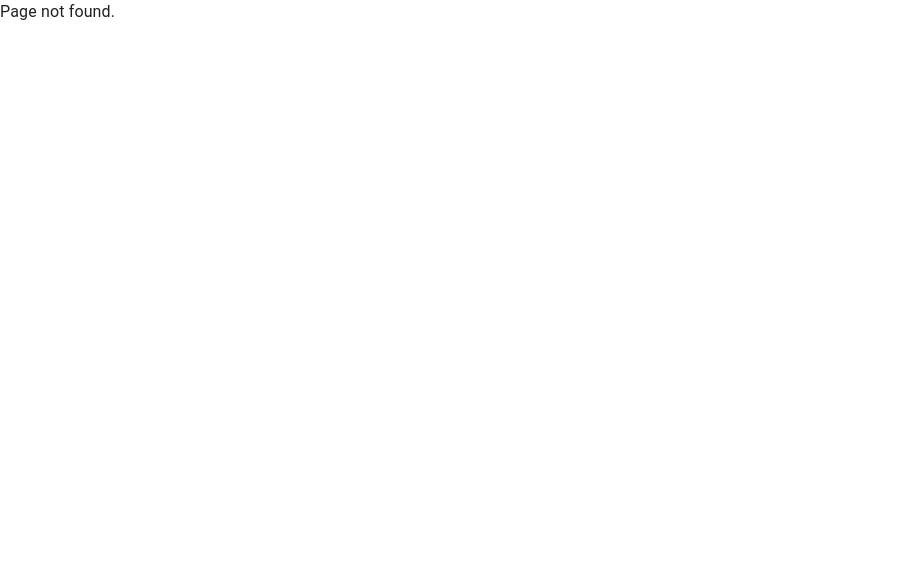
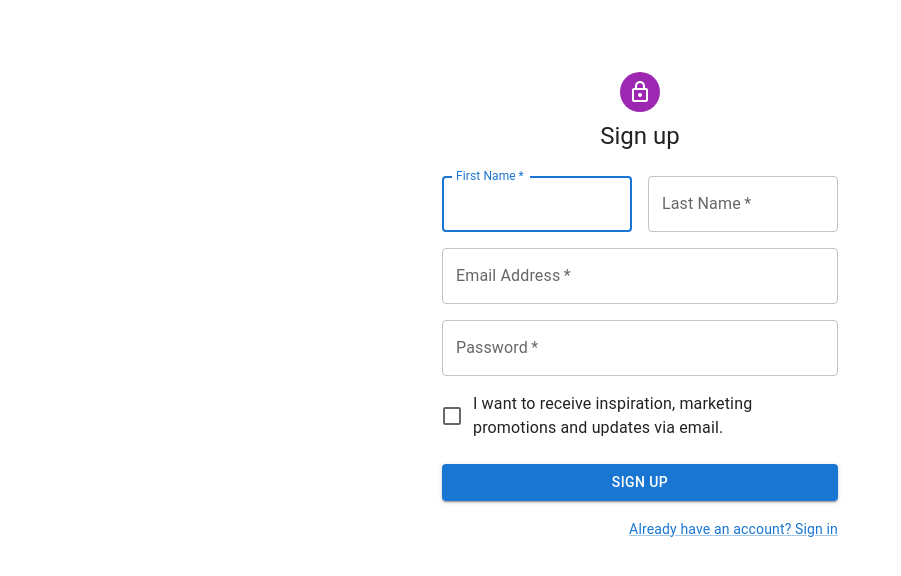
Before and after one commit to wdev007/sistema-dosagem-frontend, a React (Create React App) app: page /register in a window 1280 px wide. Before the commit this address had no page. Shown: the top 576 px of the page, without its empty margins (0-901 px from the left). Built offline with nearby package versions, Linux system fonts and the light colour scheme.

Commit message:
:sparkles: register

```diff
--- a/src/App.tsx
+++ b/src/App.tsx
@@ -3,21 +3,23 @@
 import Login from "./pages/Login";
 import Users from "./pages/Users";
 import NotFound from "./pages/NotFound";
-import Dashboard from "./pages/Dashboard";
+import Sensors from "./pages/Sensors";
 
 import { PrivateRoute } from "./shared/PrivateRoute";
 import { ROLE } from "./shared/interfaces/user.interface";
 import Layout from "./pages/Layout";
+import Register from "./pages/Register";
 
 export default function App() {
   return (
     <Routes>
-        <Route path="/" element={<Login />} />
+        <Route path="/login" element={<Login />} />
+        <Route path="/register" element={<Register />} />
         <Route path="*" element={<NotFound />} />
         <Route element={<Layout />}>
         <Route
-          path="dashboard"
-          element={<PrivateRoute roles={[ROLE.ADMIN]} component={Dashboard} />}
+          path="sensors"
+          element={<PrivateRoute roles={[ROLE.ADMIN]} component={Sensors} />}
         />
         <Route
           path="users"
--- a/src/pages/Login.tsx
+++ b/src/pages/Login.tsx
@@ -10,7 +10,6 @@
 import Checkbox from '@mui/material/Checkbox';
 import TextField from '@mui/material/TextField';
 import Typography from '@mui/material/Typography';
-import CssBaseline from '@mui/material/CssBaseline';
 import FormControlLabel from '@mui/material/FormControlLabel';
 import LockOutlinedIcon from '@mui/icons-material/LockOutlined';
 
@@ -24,14 +23,11 @@
     const data = new FormData(event.currentTarget);
 		const email = data.get('email') as string;
 		const password = data.get('password') as string;
-    console.log('data', email, password);
 		await signIn({ email, password });
-		navigate('/dashboard');
-		console.log('deu ruim...');
+		navigate('/sensors');
   };
   return (
 		<Grid container component="main" sx={{ height: '100vh' }}>
-		<CssBaseline />
 		<Grid
 			item
 			xs={false}
--- /dev/null
+++ b/src/pages/Register.tsx
@@ -0,0 +1,111 @@
+import { useNavigate } from 'react-router-dom';
+
+import Box from '@mui/material/Box';
+import Link from '@mui/material/Link';
+import Grid from '@mui/material/Grid';
+import Avatar from '@mui/material/Avatar';
+import Button from '@mui/material/Button';
+import Checkbox from '@mui/material/Checkbox';
+import Container from '@mui/material/Container';
+import TextField from '@mui/material/TextField';
+import Typography from '@mui/material/Typography';
+import FormControlLabel from '@mui/material/FormControlLabel';
+import LockOutlinedIcon from '@mui/icons-material/LockOutlined';
+
+const Register = () => {
+	const navigate = useNavigate();
+	const handleSubmit = async (event: React.FormEvent<HTMLFormElement>) => {
+    event.preventDefault();
+    const data = new FormData(event.currentTarget);
+		console.log(data);
+		navigate('/login');
+  };
+	return (
+		<Container component="main" maxWidth="xs">
+        <Box
+          sx={{
+            marginTop: 8,
+            display: 'flex',
+            flexDirection: 'column',
+            alignItems: 'center',
+          }}
+        >
+          <Avatar sx={{ m: 1, bgcolor: 'secondary.main' }}>
+            <LockOutlinedIcon />
+          </Avatar>
+          <Typography component="h1" variant="h5">
+            Sign up
+          </Typography>
+          <Box component="form" noValidate onSubmit={handleSubmit} sx={{ mt: 3 }}>
+            <Grid container spacing={2}>
+              <Grid item xs={12} sm={6}>
+                <TextField
+                  autoComplete="given-name"
+                  name="firstName"
+                  required
+                  fullWidth
+                  id="firstName"
+                  label="First Name"
+                  autoFocus
+                />
+              </Grid>
+              <Grid item xs={12} sm={6}>
+                <TextField
+                  required
+                  fullWidth
+                  id="lastName"
+                  label="Last Name"
+                  name="lastName"
+                  autoComplete="family-name"
+                />
+              </Grid>
+              <Grid item xs={12}>
+                <TextField
+                  required
+                  fullWidth
+                  id="email"
+                  label="Email Address"
+                  name="email"
+                  autoComplete="email"
+                />
+              </Grid>
+              <Grid item xs={12}>
+                <TextField
+                  required
+                  fullWidth
+                  name="password"
+                  label="Password"
+                  type="password"
+                  id="password"
+                  autoComplete="new-password"
+                />
+              </Grid>
+              <Grid item xs={12}>
+                <FormControlLabel
+                  control={<Checkbox value="allowExtraEmails" color="primary" />}
+                  label="I want to receive inspiration, marketing promotions and updates via email."
+                />
+              </Grid>
+            </Grid>
+            <Button
+              type="submit"
+              fullWidth
+              variant="contained"
+              sx={{ mt: 3, mb: 2 }}
+            >
+              Sign Up
+            </Button>
+            <Grid container justifyContent="flex-end">
+              <Grid item>
+                <Link href="#" variant="body2">
+                  Already have an account? Sign in
+                </Link>
+              </Grid>
+            </Grid>
+          </Box>
+        </Box>
+      </Container>
+  )
+}
+
+export default Register;
--- a/src/pages/Dashboard.tsx
+++ b/src/pages/Sensors.tsx
@@ -1,6 +1,6 @@
 import TableApp from '../shared/components/TableApp';
 
-const Dashboard = () => {
+const Sensors = () => {
   return (
 		<div style={{ height: 300, width: '100%' }}>
 			<TableApp />
@@ -8,4 +8,4 @@
 	);
 }
 
-export default Dashboard
+export default Sensors
--- a/src/shared/PrivateRoute.tsx
+++ b/src/shared/PrivateRoute.tsx
@@ -12,7 +12,7 @@
 
 export const PrivateRoute: React.FC<Props> = ({ component: RouteComponent, roles }) => {
   const { isAuthenticated, user } = useContext(AppContext);
-  console.log('user', user)
+
 	const userHasRequiredRole = user && roles.includes(user?.role) ? true : false
 
   if (isAuthenticated && userHasRequiredRole) {
@@ -23,5 +23,5 @@
     return <AccessDenied />
   }
 
-  return <Navigate to="/" />
+  return <Navigate to="/login" />
 }
--- a/src/shared/components/Drawer.tsx
+++ b/src/shared/components/Drawer.tsx
@@ -16,6 +16,7 @@
 import ChevronLeftIcon from '@mui/icons-material/ChevronLeft';
 import ChevronRightIcon from '@mui/icons-material/ChevronRight';
 import MuiAppBar, { AppBarProps as MuiAppBarProps } from '@mui/material/AppBar';
+import { useNavigate } from 'react-router-dom';
 
 const drawerWidth = 240;
 
@@ -50,6 +51,28 @@
 
 export default function PersistentDrawerLeft({ open, handleDrawerOpen, handleDrawerClose }: { open: boolean, handleDrawerOpen: any, handleDrawerClose: any}) {
   const theme = useTheme();
+  const navigate = useNavigate();
+  const menuItems = [
+    {
+      name: 'Usuários',
+      route: '/users'
+    },
+    {
+      name: 'Sensores',
+      route: '/sensors'
+    },
+    {
+      name: 'Configurações',
+      route: '/settings'
+    },
+    {
+      name: 'Suporte',
+      route: '/support'
+    }
+  ]
+  const handleClickButton = (route: string) => {
+    navigate(route);
+  }
 
   return (
     <Box sx={{ display: 'flex' }}>
@@ -89,13 +112,13 @@
         </DrawerHeader>
         <Divider />
         <List>
-          {['Usuários', 'Sensores', 'Configurações', 'Suporte'].map((text, index) => (
-            <ListItem key={text} disablePadding>
-              <ListItemButton>
+          {menuItems.map((item, index) => (
+            <ListItem key={item.name} disablePadding>
+              <ListItemButton onClick={() => handleClickButton(item.route)}>
                 <ListItemIcon>
                   {index % 2 === 0 ? <InboxIcon /> : <MailIcon />}
                 </ListItemIcon>
-                <ListItemText primary={text} />
+                <ListItemText primary={item.name} />
               </ListItemButton>
             </ListItem>
           ))}
```
